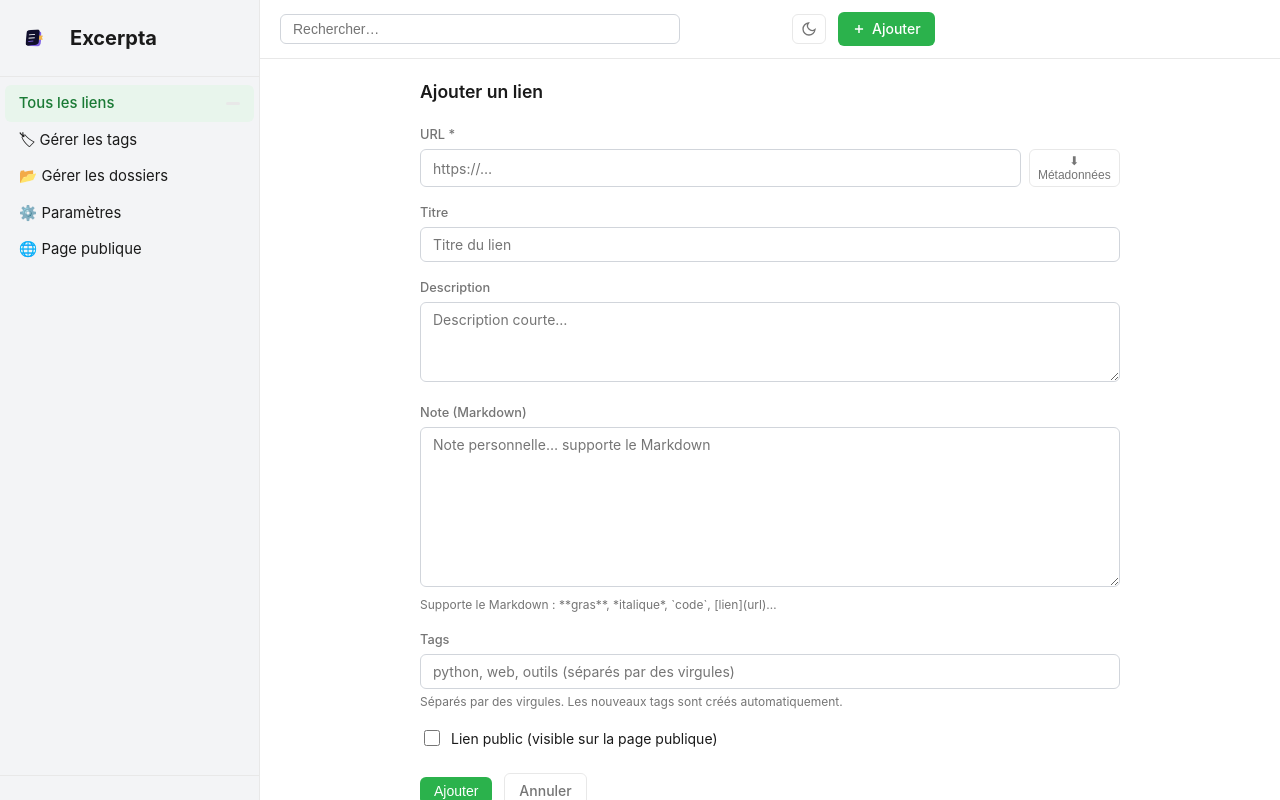
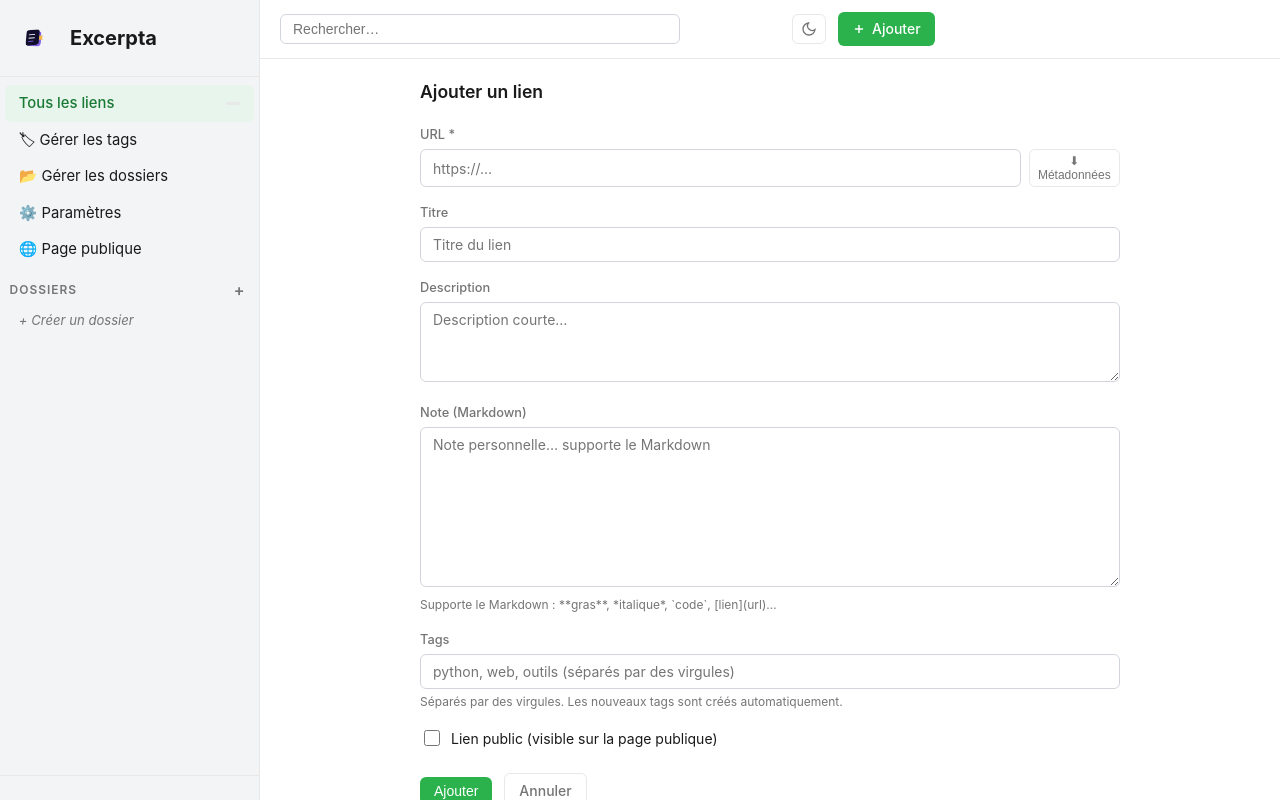
Before and after one commit to notarobot63/excerpta, a FastAPI app: template app/templates/links/form.html in a window 1280 px wide. Run offline with FastAPI, Linux system fonts and the light colour scheme; the template is opened without the code that fills it, so the values that code supplies are empty.

Commit message:
Sidebar : bouton + dossier dans l'en-tête de section + lien si vide

```diff
--- a/app/templates/base.html
+++ b/app/templates/base.html
@@ -47,8 +47,13 @@
       </a>
       {% endif %}
 
+      <div class="sidebar-section" style="display:flex;align-items:center;justify-content:space-between;">
+        <span>Dossiers</span>
+        <a href="/folders/add" title="Nouveau dossier"
+           style="color:var(--text-muted);font-size:1rem;line-height:1;padding:0 0.25rem;text-decoration:none;"
+           onmouseover="this.style.color='var(--text)'" onmouseout="this.style.color='var(--text-muted)'">+</a>
+      </div>
       {% if folder_tree %}
-      <div class="sidebar-section">Dossiers</div>
       {% for folder, depth in folder_tree %}
       <a href="/?group_id={{ folder.id }}"
          class="sidebar-item {% if current_group == folder.id %}active{% endif %} sidebar-folder-drop"
@@ -58,6 +63,10 @@
         <span class="sidebar-count" data-count-folder="{{ folder.id }}">{{ folder_counts.get(folder.id, 0) }}</span>
       </a>
       {% endfor %}
+      {% else %}
+      <a href="/folders/add" class="sidebar-item" style="color:var(--text-muted);font-style:italic;font-size:0.82rem;">
+        + Créer un dossier
+      </a>
       {% endif %}
 
       {% if all_tags %}
```
